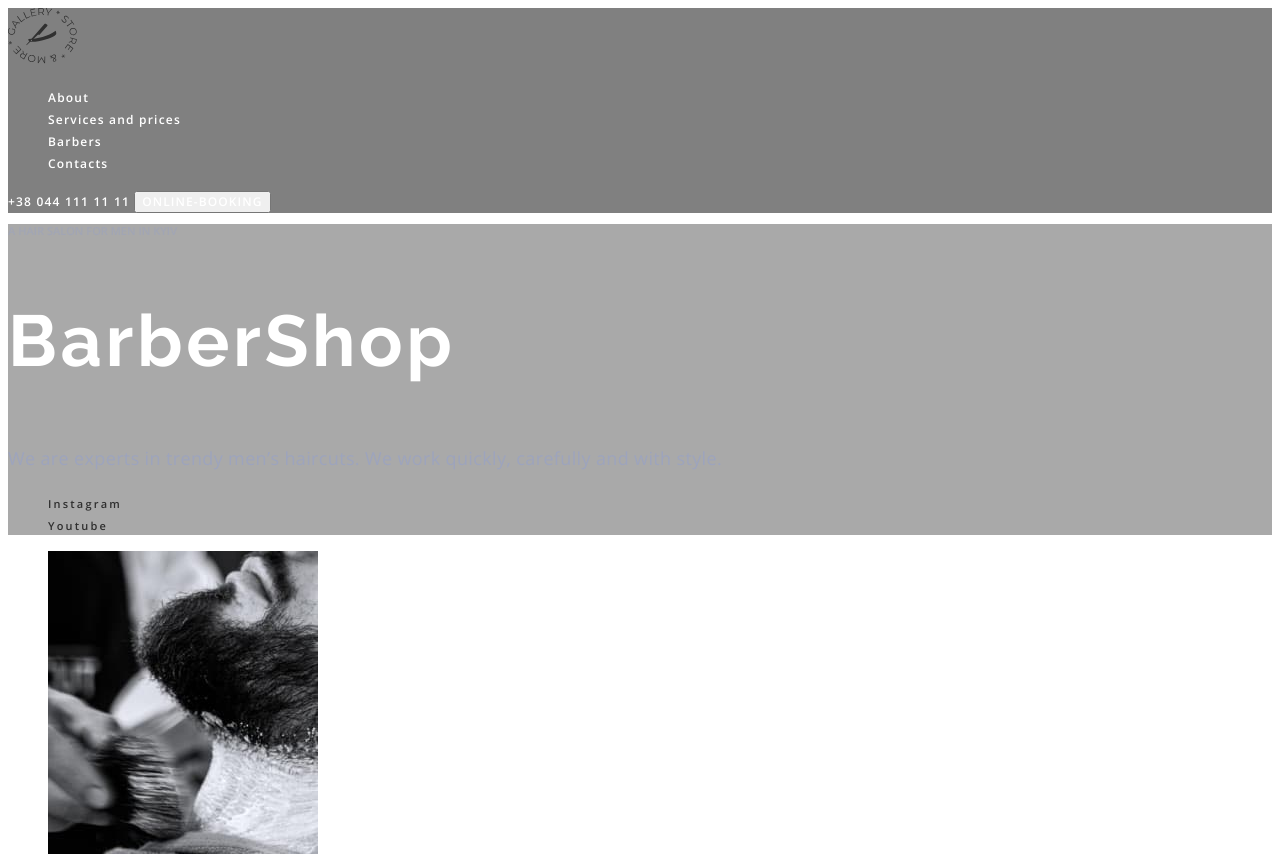
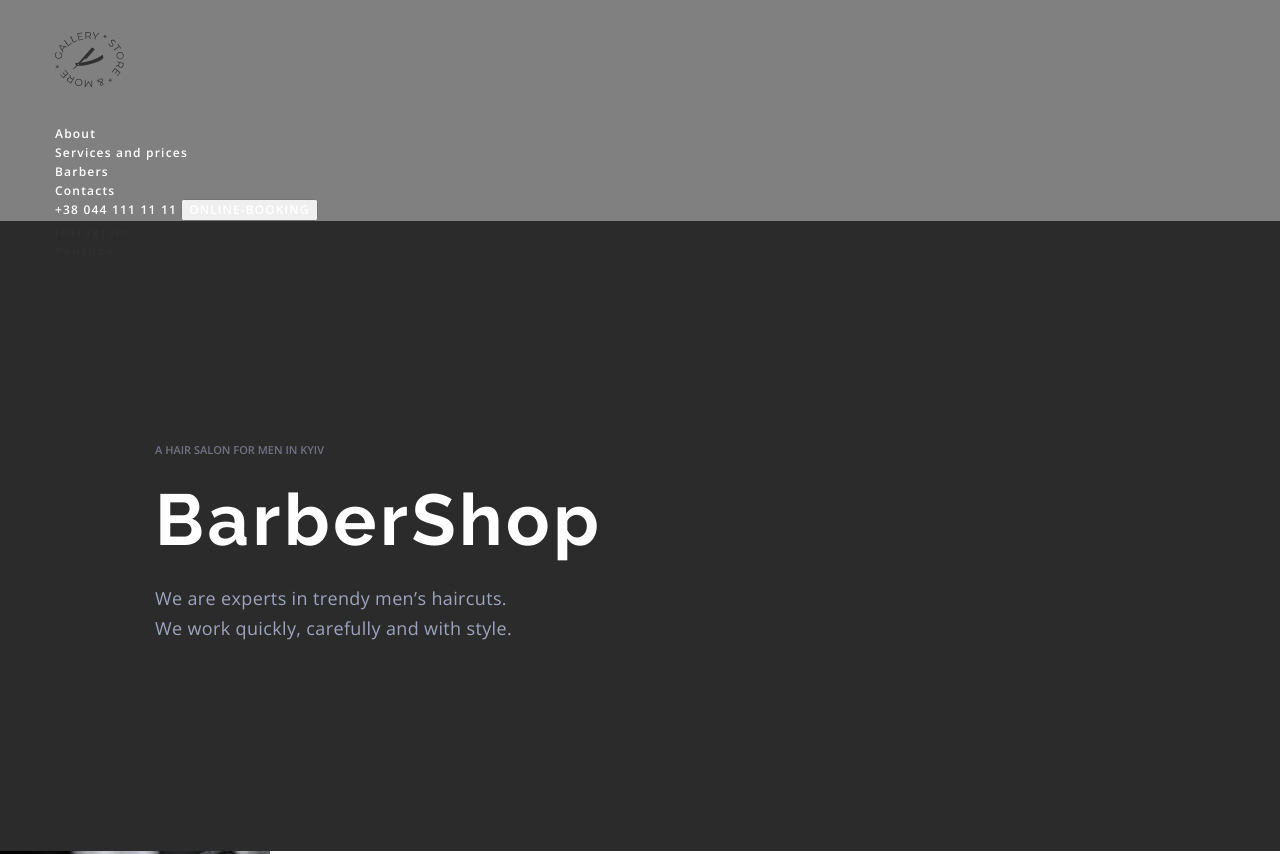
Before and after one commit to NadiyaPok/barber-shop, a plain HTML site: page index.html in a window 1280 px wide. Shown: the top 854 px of the page. Drawn offline with nearby package versions, Linux system fonts and the light colour scheme.

Commit message:
added mod-normalize, container, hero was changed

```diff
--- a/css/style.css
+++ b/css/style.css
@@ -6,6 +6,33 @@
     --accent-color: #FF6C00;
     --main-text-color: #555555;
     --sub-title-color: rgba(157, 164, 189, 0.6);
+
+    --main-margin: 20px;
+}
+
+p,
+h1,
+h2,
+h3,
+h4,
+h5,
+h6 {
+    margin: 0px;
+}
+
+ul {
+    margin: 0px;
+    padding-left: 0px;
+}
+
+button {
+    cursor: pointer;
+}
+
+.container {
+    width: 1200px;
+    padding: 0 15px;
+    margin: 0 auto;
 }
 
 body {
@@ -32,6 +59,11 @@ body {
 
 header {
     background-color: grey;
+}
+
+.header-logo {
+    padding: 32px 0px;
+    display: block;
 }
 
 .header-link {
@@ -75,7 +107,11 @@ header {
 
 /* ----------hero------------*/
 .hero {
-    background-color: darkgray;
+    background-color: rgb(44, 43, 43);
+}
+
+.hero-right {
+    padding: 184px 526px 208px 100px;
 }
 
 .sub-title {
@@ -84,11 +120,13 @@ header {
     line-height: 1.36;
     text-transform: uppercase;
     color: var(--sub-title-color);
+    margin-bottom: var(--main-margin);
 }
 
 .hero-title {
     font-size: 72px;
     line-height: 1.18;
+    margin-bottom: var(--main-margin);
 }
 
 
@@ -98,6 +136,7 @@ header {
     line-height: 1.67;
     letter-spacing: 0.02em;
     color: #9DA4BD;
+    max-width: 370px;
 }
 
 .hero-links {
@@ -263,6 +302,7 @@ header {
 .footer-links {
     color: #303030;
 }
+
 .footer-links:hover,
 .footer-links:focus {
     color: var(--accent-color);
--- a/index.html
+++ b/index.html
@@ -11,11 +11,15 @@
     <link
         href="https://fonts.googleapis.com/css2?family=Open+Sans:wght@400;600;700&family=Raleway:wght@700&display=swap"
         rel="stylesheet" />
+    <link rel="stylesheet" href="https://cdnjs.cloudflare.com/ajax/libs/modern-normalize/1.1.0/modern-normalize.min.css"
+        integrity="sha512-wpPYUAdjBVSE4KJnH1VR1HeZfpl1ub8YT/NKx4PuQ5NmX2tKuGu6U/JRp5y+Y8XG2tV+wKQpNHVUX03MfMFn9Q=="
+        crossorigin="anonymous" referrerpolicy="no-referrer" />
     <link rel="stylesheet" href="./css/style.css" />
 </head>
 
 <body>
     <header class="header">
+        <div class="container">
             <a href="./index.html" class="header-logo"><img src="./images/Logo.svg" alt="Logo" /></a>
             <nav class="header-nav">
                 <ul class="header-list list">
@@ -27,15 +31,11 @@
             </nav>
             <a href="tel:+380441111111" class="header-tel link">+38 044 111 11 11</a>
             <button type="button" class="button header-btn">Online-booking</button>
+        </div>
     </header>
     <main>
         <section class="hero">
-            <p class="sub-title">A hair salon for men in Kyiv</p>
-            <h1 class="title hero-title">BarberShop</h1>
-            <p class="text">
-                We are experts in trendy men’s haircuts. We work quickly, carefully
-                and with style.
-            </p>
+            <div class="container">
                 <ul class="hero-list list">
                     <li>
                         <a href="https://www.instagram.com/" rel="noopener nofollow noreferrer"
@@ -46,6 +46,15 @@
                             class="hero-links link">Youtube</a>
                     </li>
                 </ul>
+                <div class="hero-right">
+                    <p class="sub-title">A hair salon for men in Kyiv</p>
+                    <h1 class="title hero-title">BarberShop</h1>
+                    <p class="text">
+                        We are experts in trendy men’s haircuts. We work quickly, carefully
+                        and with style.
+                    </p>
+                </div>
+            </div>
         </section>
 
         <section class="about">
@@ -191,7 +200,7 @@
     </main>
 
     <section class="form">
-        <h2  class="title form-title">Online-booking</h2>
+        <h2 class="title form-title">Online-booking</h2>
     </section>
 
     <section class="contacts">
@@ -199,10 +208,12 @@
         <address>
             <ul class="contact-list list">
                 <li>
-                    <a href="https://goo.gl/maps/jxso6KQ4CzcVXAXm6" target="_blank"
-                        rel="noopener noreferrel nofollow" class="contct-links contact-address link">st. Vasilkovaya, 7A Kiev, 08132</a>
+                    <a href="https://goo.gl/maps/jxso6KQ4CzcVXAXm6" target="_blank" rel="noopener noreferrel nofollow"
+                        class="contct-links contact-address link">st. Vasilkovaya, 7A Kiev, 08132</a>
                 </li>
-                <li><a href="tel:+380441111111" class="contct-links link">+38 044 111 11 11</a></li>
+                <li>
+                    <a href="tel:+380441111111" class="contct-links link">+38 044 111 11 11</a>
+                </li>
                 <li>
                     <a href="mailto:barbershop@email.com" class="contct-links">barbershop@email.com</a>
                 </li>
@@ -215,10 +226,12 @@
         <p class="footer-text">&#169; Copyright 2020</p>
         <ul class="list footer-list">
             <li class="footer-items">
-                <a href="https://www.instagram.com/" rel="noopener nofollow noreferrer" class="footer-links link footer-text">Instagram</a>
+                <a href="https://www.instagram.com/" rel="noopener nofollow noreferrer"
+                    class="footer-links link footer-text">Instagram</a>
             </li>
             <li class="footer-items">
-                <a href="https://www.youtube.com/" rel="noopener nofollow noreferrer" class="footer-links link footer-text">Youtube</a>
+                <a href="https://www.youtube.com/" rel="noopener nofollow noreferrer"
+                    class="footer-links link footer-text">Youtube</a>
             </li>
         </ul>
     </footer>
```
Lines whose indentation alone changed are shown as unchanged.
